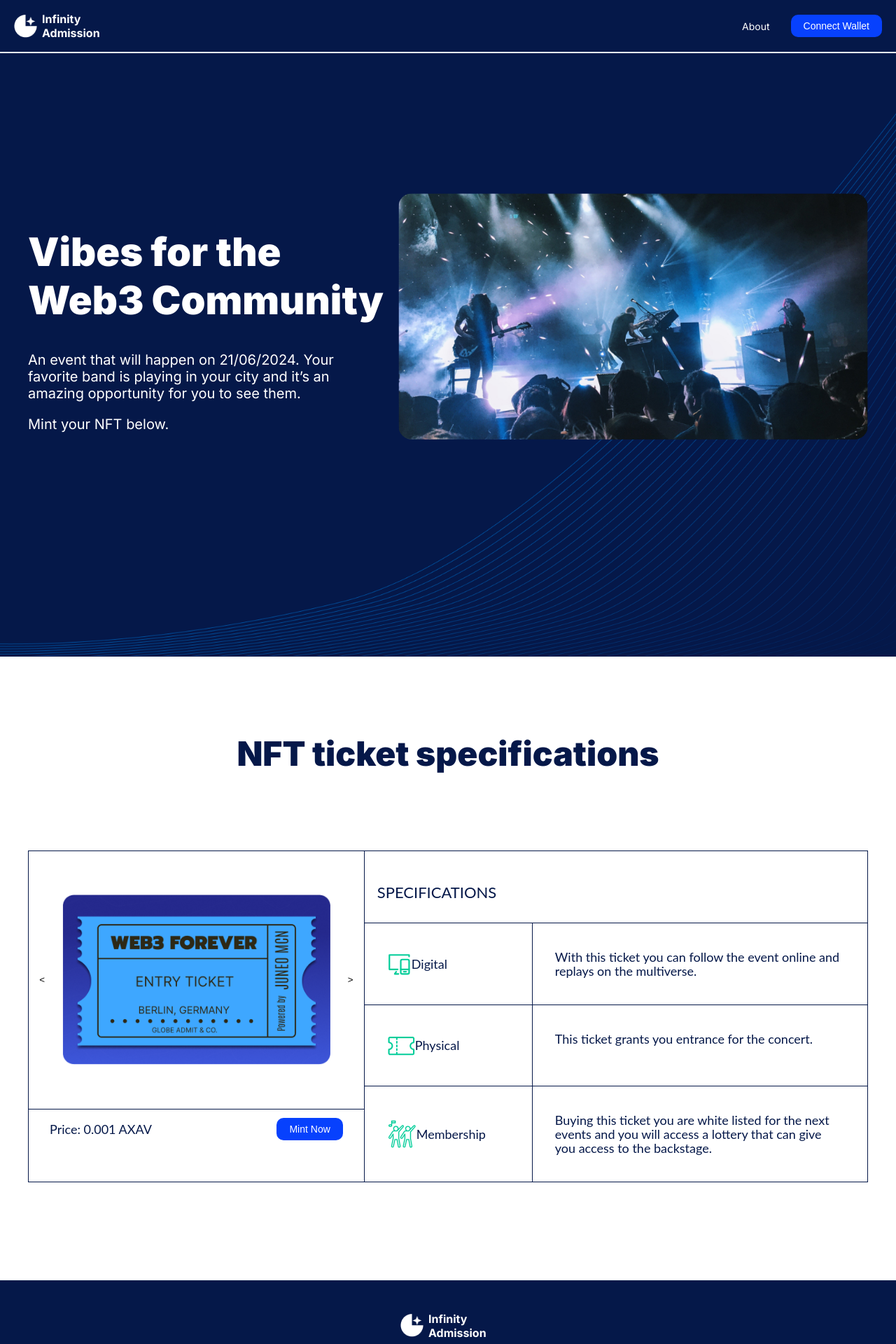
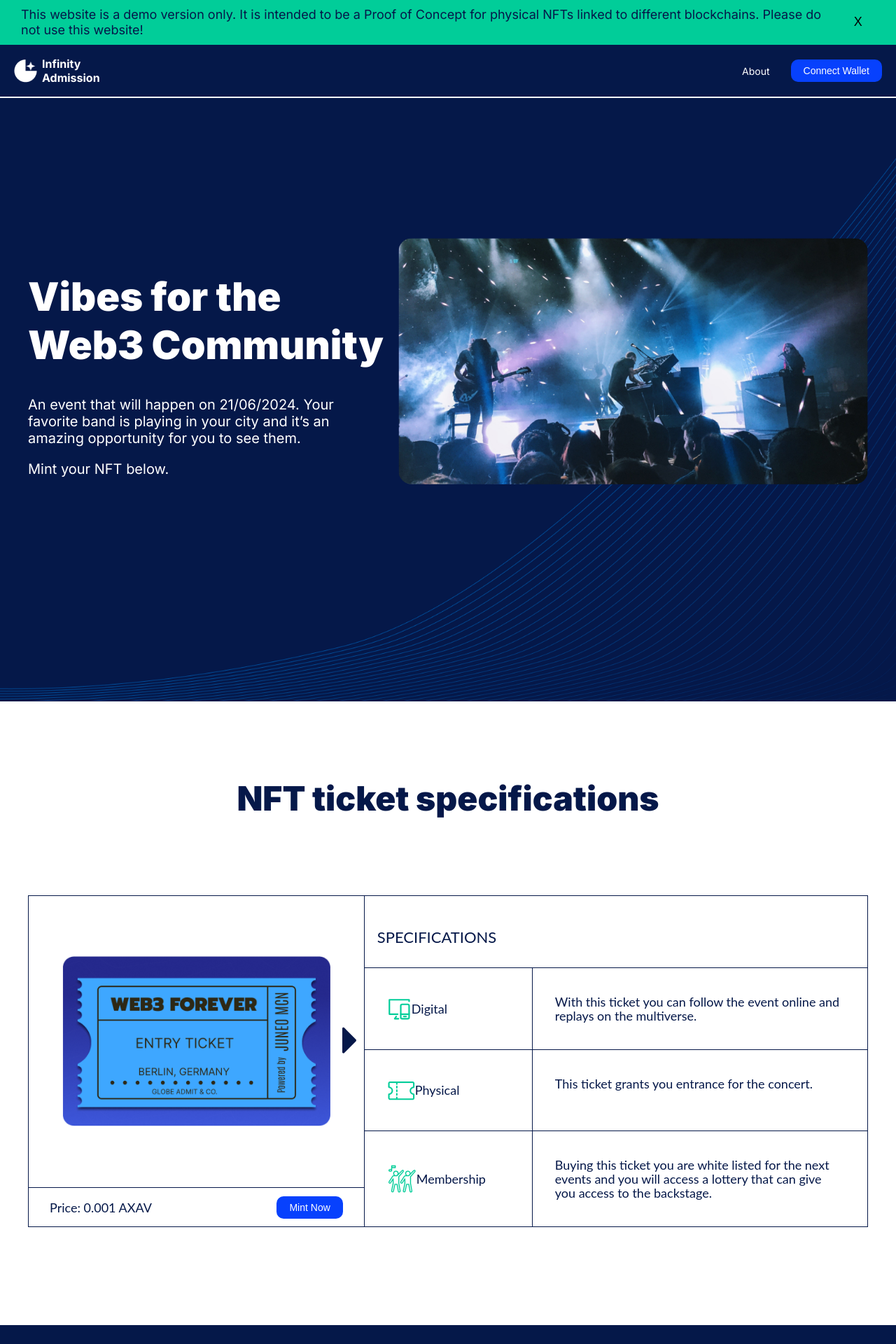
Before and after one commit to nlukic97/NFT-ticket-project, a React (Create React App) app in the folder interface/: page / in a window 1280 px wide. Shown: the top 1920 px of the page at 70% size. Built offline with nearby package versions, Linux system fonts and the light colour scheme.

Commit message:
styling of MintSection, and other things

```diff
--- a/interface/src/App.jsx
+++ b/interface/src/App.jsx
@@ -1,4 +1,3 @@
-import React,{useState} from 'react'
 import Nav from './components/Nav'
 import Banner from './components/Banner'
 import Logo from './components/Logo'
@@ -6,11 +5,9 @@ import HeroSection from './components/HeroSection'
 import MintSection from './components/MintSection'
 
 const App = () => {
-  const [bannerClicked, setBannerClicked] = useState(true) // displays the banner until set to true // todo - change back to false
-
   return (
     <div>
-      {!bannerClicked ? <Banner hideBanner={()=>setBannerClicked(true)} /> : null}
+      <Banner />
 
       <Nav/>
 
--- a/interface/src/components/Banner.jsx
+++ b/interface/src/components/Banner.jsx
@@ -1,7 +1,17 @@
-import React from 'react'
+import {useState} from 'react'
 import "./Banner.css"
 
-const Banner = ({hideBanner}) => {
+const Banner = () => {
+  const previouslyClicked = (localStorage.getItem('closedNotification') === 'true')
+  const [bannerClicked, setBannerClicked] = useState(previouslyClicked)
+
+  /* Closes banner, and sets local storage so that banner wont show up on reload */
+  function hideBanner(){
+    localStorage.setItem('closedNotification',true)
+    setBannerClicked(true)
+  }
+
+  if(bannerClicked === false){
     return (
       <div className='bannerFull'>
           <div className='navContainer bannerInner'>
@@ -11,6 +21,9 @@ const Banner = ({hideBanner}) => {
           </div>
       </div>
     )
+  } else {
+    return null
+  }
 }
 
 export default Banner
--- a/interface/src/components/HeroSection.css
+++ b/interface/src/components/HeroSection.css
@@ -89,6 +89,7 @@
         height: 300px;
         width: 100%;
         overflow: hidden;
+        margin-top: -20px;
     }
 
     .heroSection .right img {
--- a/interface/src/components/MintSection.css
+++ b/interface/src/components/MintSection.css
@@ -24,12 +24,26 @@
     display: flex;
     justify-content: space-around;
     align-items: center;
-    height: 368px; /* todo check if this is as it should be */
+    height: calc(100% - 56px); /* todo check if this is as it should be. This is the width of the lower box */
 }
 
 .imgSpecContainer .leftCard .ticketContainer button {
     background-color: transparent;
     border:none;
+}
+
+.imgSpecContainer .leftCard .ticketContainer button:first-child i,
+.imgSpecContainer .leftCard .ticketContainer button:last-child i {
+    content: url("../../public/icons/arrow.png");
+    /* width: 38px; */
+}
+
+.imgSpecContainer .leftCard .ticketContainer button:first-child i {
+    transform: rotate(180deg);
+}
+
+.ticketContainer .phantomDiv {
+    width: 33px; /* same width as arrow button with its padding */
 }
 
 .imgSpecContainer .ticketContainer img {
--- a/interface/src/components/MintSection.jsx
+++ b/interface/src/components/MintSection.jsx
@@ -1,6 +1,13 @@
+import {useState, useEffect} from 'react';
 import "./MintSection.css";
 
 const MintSection = () => {
+  const [imageToShow,setImageToShow] = useState(1) // toggle between 1 and 2
+  useEffect(()=>{
+    console.log('changed the thing');
+    console.log(imageToShow)
+  },[imageToShow])
+
   return (
     <div>
         <div className="container ticketSpec">
@@ -14,9 +21,20 @@ const MintSection = () => {
 
               {/* image and arrows */}
               <div className="ticketContainer">
-                <button>&#60;</button>
-                <img src="./images/ticket.png" alt="some img" />
-                <button>&#62;</button>
+                {/* show left arrow btn, or insert phantom div */}
+                {(imageToShow === 2) ? <button onClick={()=> setImageToShow(1)}><i></i></button> : <div className='phantomDiv'></div>}
+
+                {/* Toggle component to display - NFT ticket or info on NFT ticket */}
+                {(imageToShow === 1)
+                  ?
+                  <img src="./images/ticket.png" alt="NFT ticket" />
+                  :
+                  // style this component
+                  <div style={{width:'80%',height:'50%',border:'1px solid red'}}>TODO - create component</div>
+                }
+
+                {/* show right arrow btn, or insert phantom div */}
+                {(imageToShow === 1 )? <button onClick={()=> setImageToShow(2)}><i></i></button> : <div className='phantomDiv'></div>}
               </div>
 
               {/* price and mint btn */}
--- a/interface/src/components/Nav.css
+++ b/interface/src/components/Nav.css
@@ -40,7 +40,7 @@ nav #hamburgerBtn .line {
     transform: translateY(-50%);
     position: relative;
     border-radius: 100px;
-    transition: 0.2s ease 0.2s;
+    transition: 0.2s ease-out 0.1s;
 }
 
 nav #hamburgerBtn .line::before, nav #hamburgerBtn .line::after {
@@ -64,7 +64,7 @@ nav #hamburgerBtn .line::after {
 }
 
 nav #hamburgerBtn .line.openMobileMenu {
-    transform: translateY(-50%) rotate(-45deg);
+    transform: translateY(-50%) rotate(-135deg);
 }
 
 nav #hamburgerBtn .line.openMobileMenu::before, nav #hamburgerBtn .line.openMobileMenu::after {
```
Also changed, not shown: interface/public/icons/arrow.png (added). Lines whose indentation alone changed are shown as unchanged.
